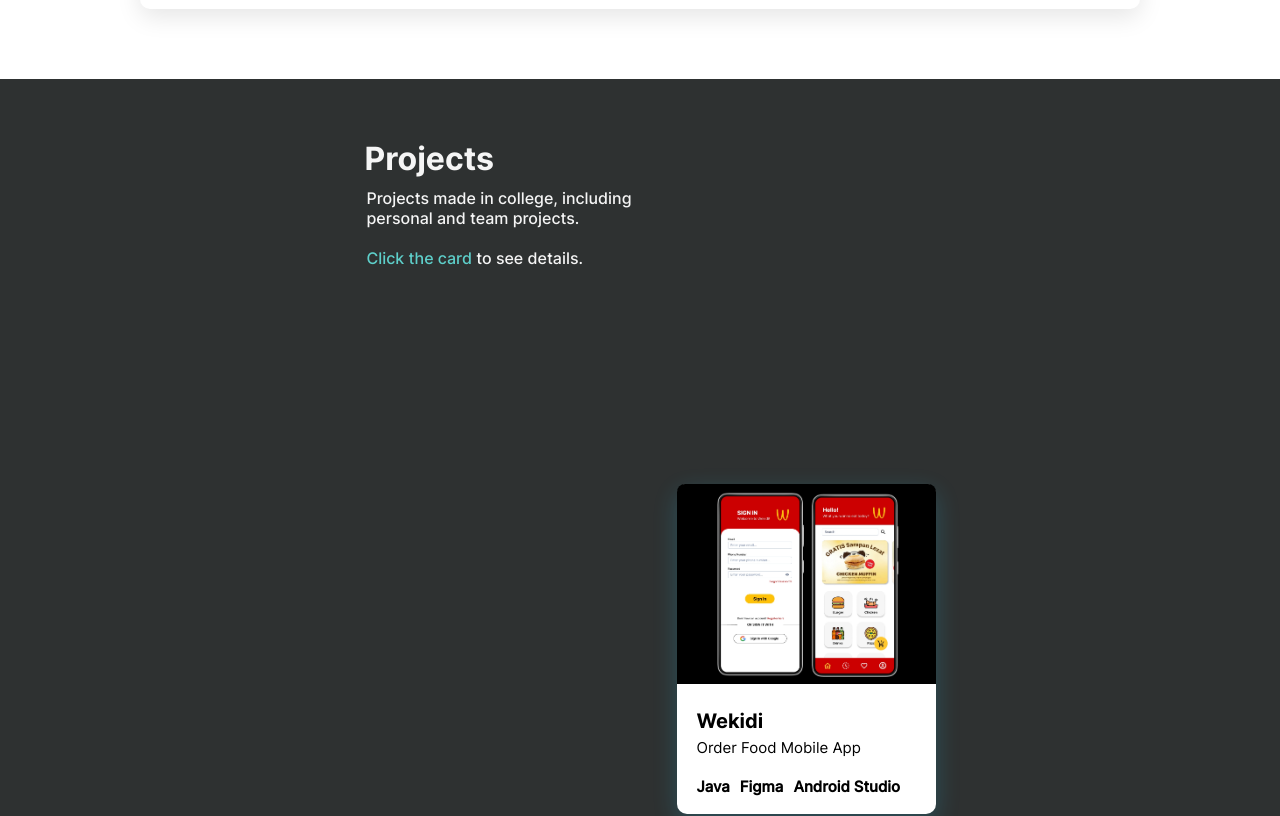
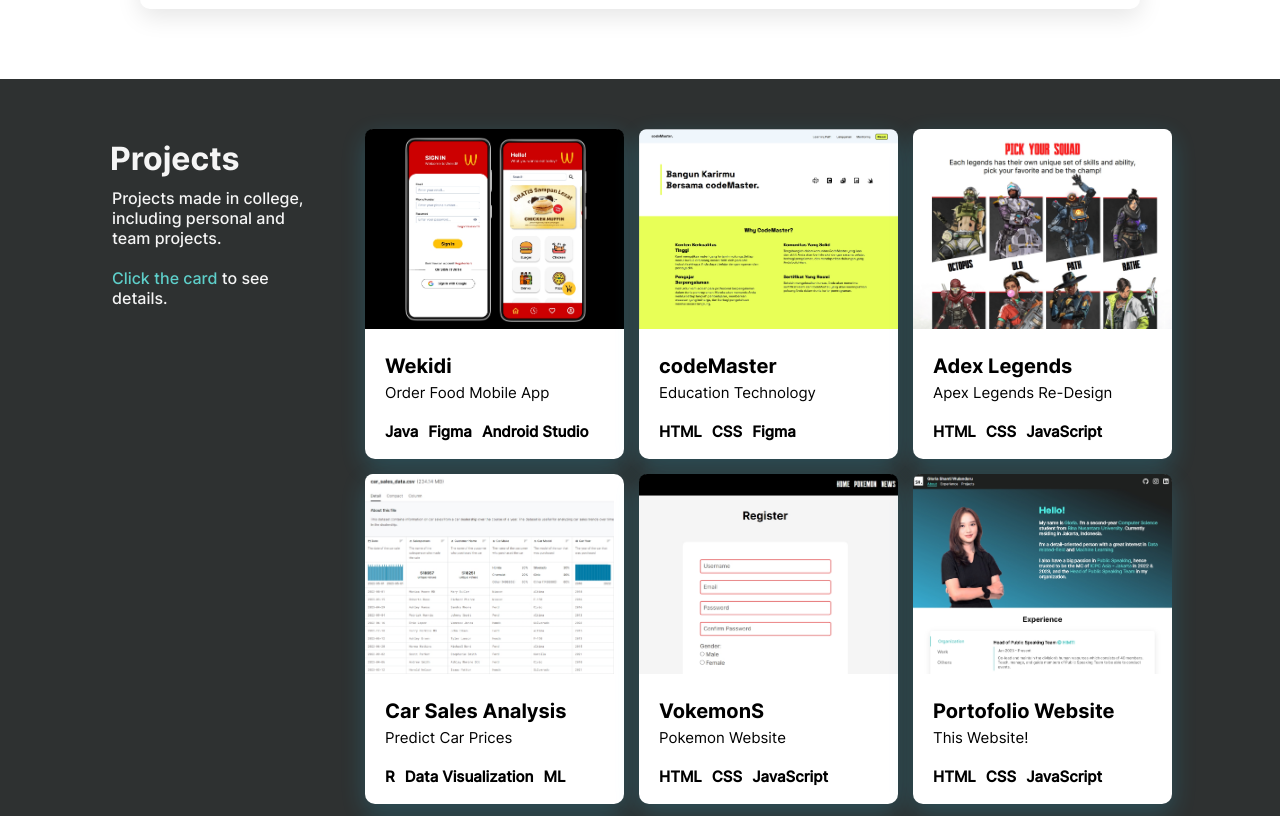
Before and after one commit to shannnbe/gloriashanti, a plain HTML site: page index.html in a window 1280 px wide. Shown: the part 1340-2156 px from the top of the page. Drawn offline with Linux system fonts and the light colour scheme.

Commit message:
Add files via upload

```diff
--- a/css/style.css
+++ b/css/style.css
@@ -294,20 +294,12 @@
     max-width: 270px;
 }
 .card-wrapper {
-    padding-top: 50px;
     max-height: 100%;
     max-width: 75%;
-    height: 100%;
-}
-
-.card-container {
-    margin-top: 30px;
-    position: relative;
+    display: flex;
+    flex-direction: row;
     gap: 15px;
-    height: 605px;
-    display: flex;
-    flex-wrap: wrap-reverse;
-    flex-direction: row;
+    flex-wrap: wrap;
 }
 
 .card {
@@ -316,8 +308,11 @@
     border-radius: 10px 10px 10px 10px;
     box-shadow: 0 8px 24px rgba(42, 211, 253, 0.2);
     transition: 1s;
+}
 
-}
+/* .card-container{
+    box-shadow: 0 8px 24px rgba(42, 211, 253, 0.2);
+} */
 
 .card:hover {
     transform: scale(1.05);
@@ -340,7 +335,6 @@
     display: flex;
     align-items: center;
 }
-
 
 .card .image-box img {
     height: 100%;
```
